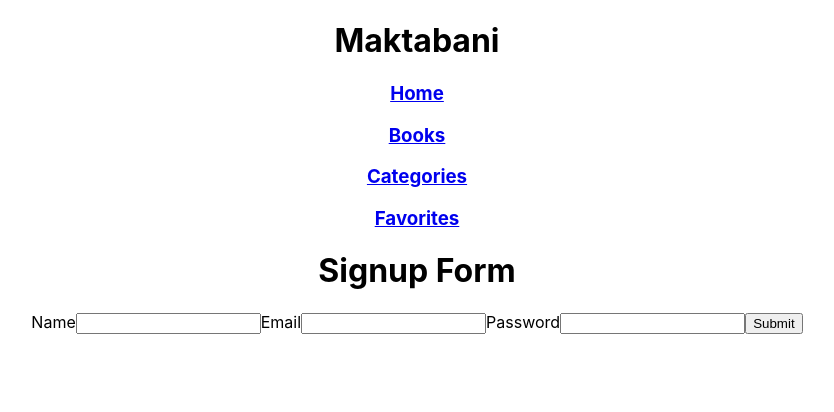
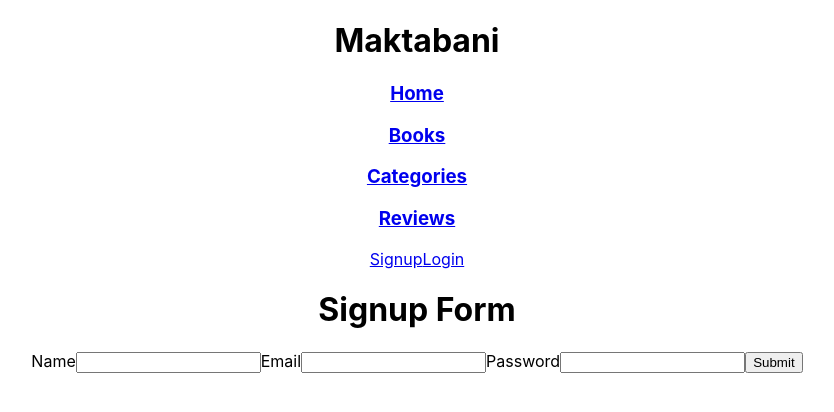
Before and after one commit to Phase-4-project-Group-7/Maktabani, a React (Create React App) app in the folder client/: page / in a window 1280 px wide. Shown: the top 412 px of the page, without its empty margins (223-1057 px from the left). Built offline with nearby package versions, Linux system fonts and the light colour scheme.

Commit message:
update the navbar

```diff
--- a/client/src/components/Navbar.js
+++ b/client/src/components/Navbar.js
@@ -1,8 +1,16 @@
 import React from 'react';
 import { Link } from "react-router-dom"
 
-const Navbar = () => {
+const Navbar = ( {user, setUser}) => {
+    function handleLogoutClick() {
+        fetch("/logout", { method: "DELETE" }).then((r) => {
+          if (r.ok) {
+            setUser(null);
+          }
+        });
+    }
   return (
+      <header>
         <div className='navbar'>
 
             <div className='header-name'>
@@ -10,7 +18,7 @@ const Navbar = () => {
             </div>
 
             <div className='navbar-elements'>
-            <Link to='/home'>
+                <Link to='/'>
                     <div> <h3>Home</h3> </div>
                 </Link>
                 <Link to='/books'>
@@ -19,14 +27,27 @@ const Navbar = () => {
                 <Link to='/categories'>
                     <div> <h3>Categories</h3> </div>
                 </Link>
-            <Link to='/favorites'>
-                <div> <h3>Favorites</h3> </div>
+                <Link to='/reviews'>
+                    <div> <h3>Reviews</h3> </div>
                 </Link>
 
             </div>
 
+            <div>
+                {user ? (
+                <button onClick={handleLogoutClick}>Logout</button>
+                ) : (
+                <>
+                    <Link to="/signup">Signup</Link>
+
+                    <Link to="/login">Login</Link>
+                </>
+                )}
              </div>
+
+        </div>
+    </header>
   )
 }
 
-export default Navbar
+export default Navbar;
--- /dev/null
+++ b/client/src/styles/Navbar.css
@@ -0,0 +1,36 @@
+.navbar{
+    display: flex;
+    gap:100px;
+    align-items: center;
+    margin-left: 30px;
+    margin-right: 30px;
+    border-bottom: 1px solid rgb(115, 158, 250);
+
+  }
+  h1{
+      color: rgb(172, 170, 247);
+  }
+.header-name{
+    margin-right: 40px;
+}
+.navbar-elements{
+    display: flex;
+    gap: 40px;
+    justify-content: space-between;
+    text-decoration: none;
+    margin-right: 40px;
+
+}
+.signup{
+    margin: 40px;
+    padding: 5px;
+    background-color: #cbcbf8;
+    border: 2px solid black;
+}
+.login{
+    margin: 40px;
+    padding: 5px;
+    background-color: rgb(186, 186, 245);
+    border: 2px solid black;
+
+}
```
Lines whose indentation alone changed are shown as unchanged.
